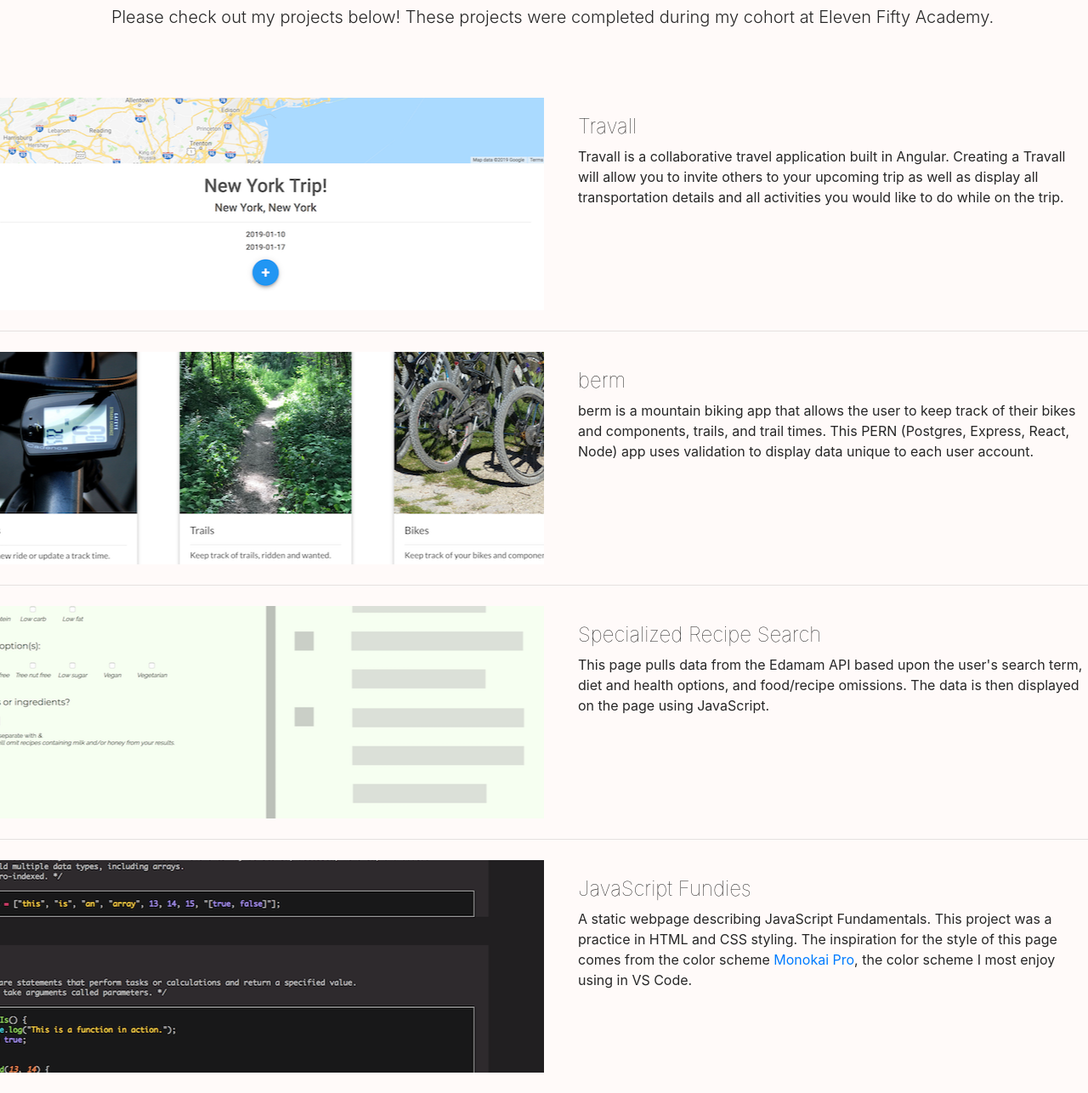
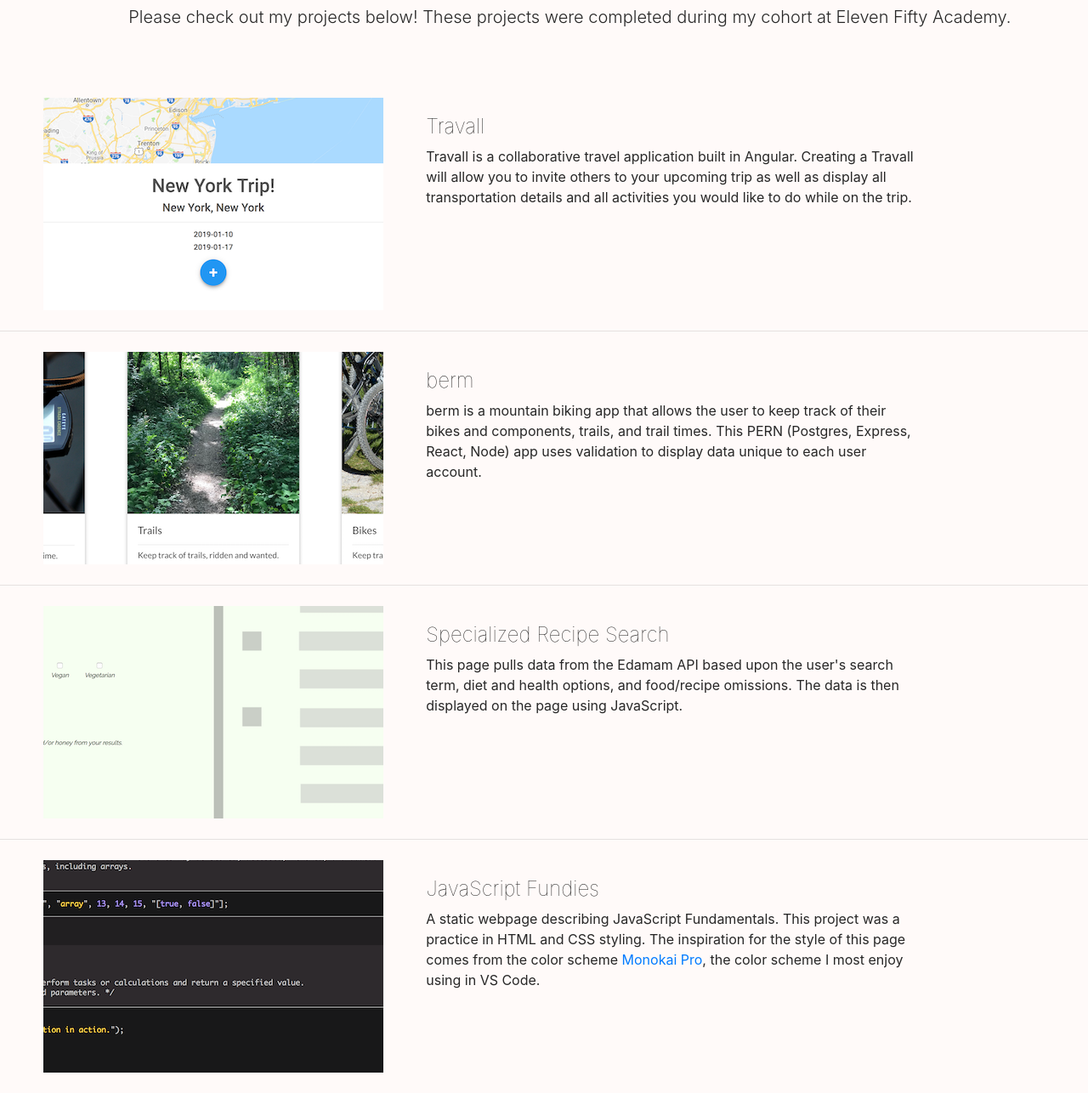
Before and after one commit to comellen/portfolio, a plain HTML site: page index.html in a window 1280 px wide. Shown: the part 254-1540 px from the top of the page at 85% size. Drawn offline with nearby package versions, Linux system fonts and the light colour scheme.

Commit message:
repositioning

```diff
--- a/css/projects.css
+++ b/css/projects.css
@@ -1,47 +1,53 @@
 .blueboy {
   /* background-color: var(--blue); */
   min-height: 250px;
-    justify-content: center;
+  justify-content: center !important;
 }
 .desc {
   padding: 20px !important;
 }
 .padText {
-    padding-left: 20px;
+  padding-left: 5%;
 }
 .projImg01 {
-    width: 400px;
-    height: 250px;
+  max-width: 400px;
+  min-height: 250px;
+  max-height: 250px;
+  margin-left: 5%;
   background: url(../assets/recipe-api.png) no-repeat center;
   display: inline-block;
-    width: 100%;
 }
 
 .projImg02 {
-    width: 400px;
-    height: 250px;
+  max-width: 400px;
+  min-height: 250px;
+  max-height: 250px;
+  margin-left: 5%;
   background: url(../assets/js-fundies.png) no-repeat center;
   display: inline-block;
-    width: 100%;
 }
 .projImg03 {
-    width: 400px;
-    height: 250px;
+  max-width: 400px;
+  min-height: 250px;
+  max-height: 250px;
+  margin-left: 5%;
   background: url(../assets/css-creature.png) no-repeat center;
   display: inline-block;
-    width: 100%;
 }
 .projImg04 {
-    width: 400px;
-    height: 250px;
+  max-width: 400px;
+  min-height: 250px;
+  max-height: 250px;
+  margin-left: 5%;
   background: url(../assets/berm.png) no-repeat center;
   display: inline-block;
-    width: 100%;
 }
 .projImg05 {
-    width: 400px;
-    height: 250px;
+  max-width: 400px;
+  min-height: 250px;
+  max-height: 250px;
+  margin-left: 5%;
   background: url(../assets/travall.png) no-repeat center;
   display: inline-block;
-    width: 100%;
+
 }
--- a/index.html
+++ b/index.html
@@ -42,7 +42,7 @@
         <a name="projects"></a>
         <div class="jumbotron" id="jumboProjects">
             <div class="row">
-                <h1 class="display-4 float-left" name="projects">Projects</h1>
+                <h1 class="display-4 padText" name="projects">Projects</h1>
             </div>
             <p class="lead padText">Please check out my projects below! These projects were completed during my cohort
                 at
@@ -92,7 +92,7 @@
                 </div>
                 <div class="col-12 blueboy">
                     <div class="row">
-                        <div class="col-md-6 projImg02"><a href="https://comellen.github.io/tutorialPage/"></a></div>
+                        <div class="col-md-6 projImg02"></div>
                         <div class="col-lg-6 desc">
                             <a href="https://comellen.github.io/tutorialPage/">
                                 <h1 class="padText" id="pname">JavaScript Fundies</h1>
```
Lines whose indentation alone changed are shown as unchanged.
